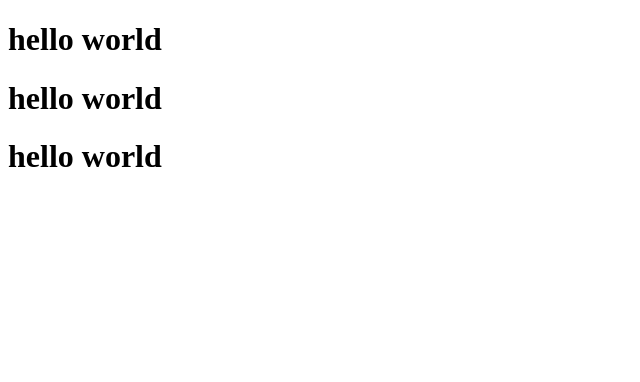
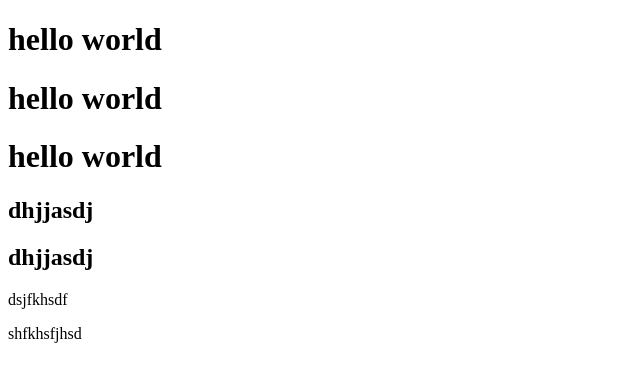
Before and after one commit to shubhIam-dev/updt, a plain HTML site: page index.html in a window 1280 px wide. Shown: the whole page, without its empty margins (0-640 px from the left). Drawn offline with Linux system fonts and the light colour scheme.

Commit message:
added p and div

```diff
--- a/index.html
+++ b/index.html
@@ -10,6 +10,17 @@
     <h1>hello world</h1>
     <h1>hello world</h1>
     <h1>hello world</h1>
+    <h2>dhjjasdj</h2>
+    <h2>dhjjasdj</h2>
+
+    <p>dsjfkhsdf
+
+
+    </p>
+
+    <div>
+        shfkhsfjhsd
+    </div>
 
 </body>
 </html>
```
